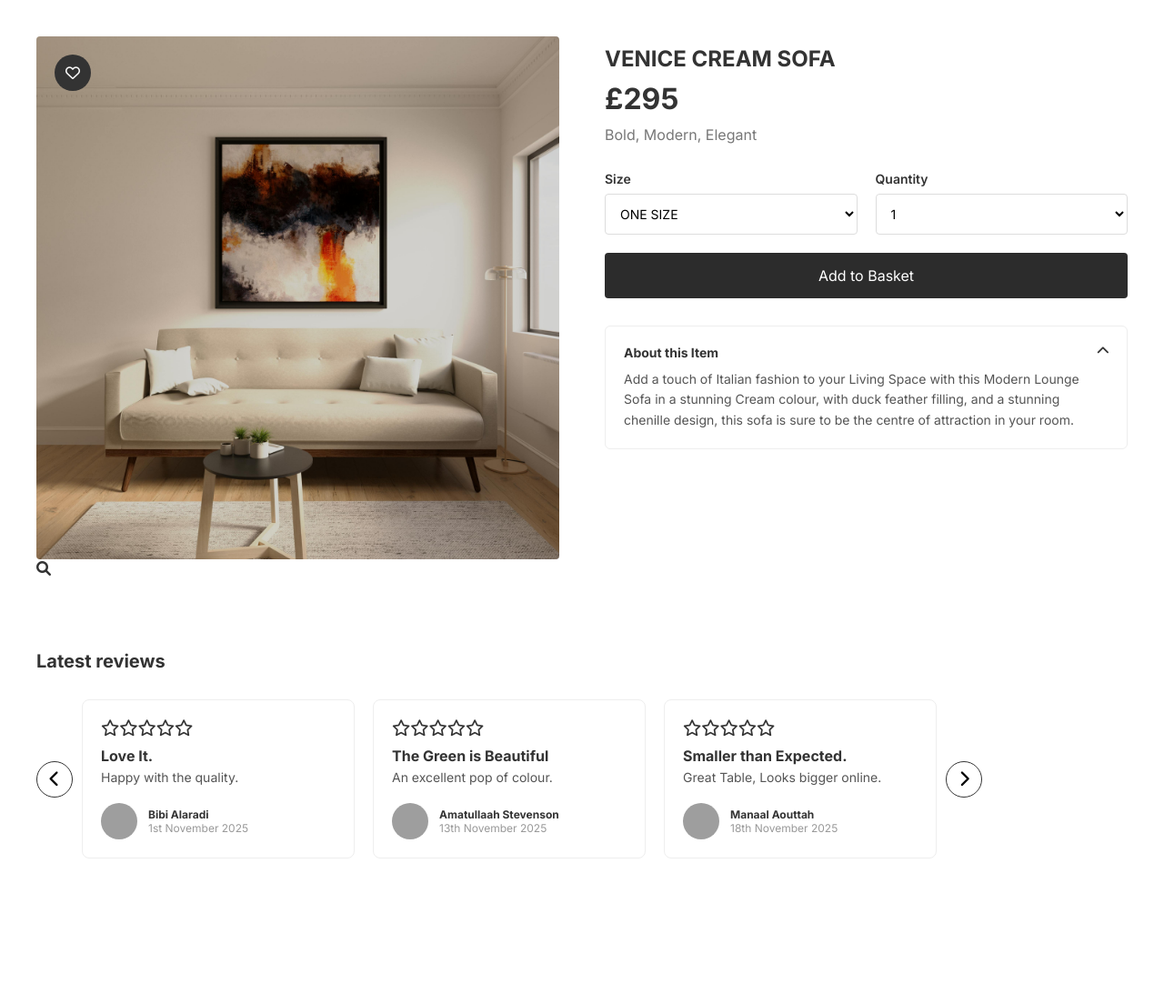
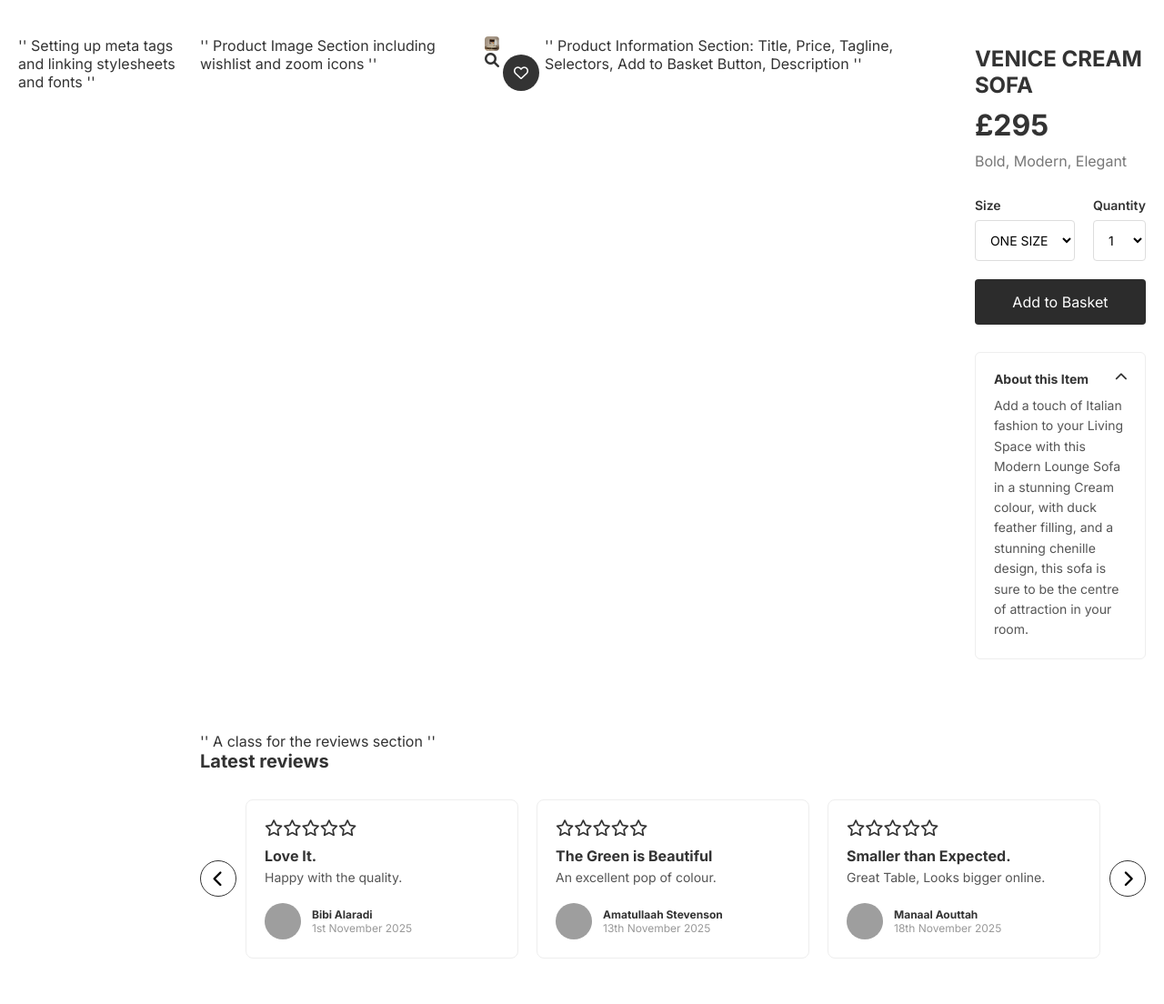
Before and after one commit to Dimitri-kc/TEAM-13-, a PHP site: page /sofa.html in a window 1280 px wide. Shown: the whole page at 91% size. Before the commit the page ends 944 px from the top, so only its background shows below. Run offline with PHP 8.4, Linux system fonts and the light colour scheme; grey boxes are pictures that could not be loaded.

Commit message:
Refined work and added comments

```diff
--- a/ProductExamplePage/sofa.html
+++ b/ProductExamplePage/sofa.html
@@ -1,6 +1,7 @@
 <!DOCTYPE html>
 <html lang="en">
 <head>
+    '' Setting up meta tags and linking stylesheets and fonts ''
     <meta charset="UTF-8">
     <meta name="viewport" content="width=device-width, initial-scale=1.0">
     <title>NY Coffee Table - Product Page</title>
@@ -14,6 +15,7 @@
 
         <section class="product-wrapper">
 
+            '' Product Image Section including wishlist and zoom icons ''
             <div class="product-image">
                 <div class="wishlist-icon">
                     <i class="fa-regular fa-heart"></i>
@@ -23,6 +25,7 @@
                 </div>
             </div>
 
+            '' Product Information Section: Title, Price, Tagline, Selectors, Add to Basket Button, Description ''
             <div class="product-info">
                 <h1>Venice Cream Sofa</h1>
                 <div class="price">£295</div>
@@ -57,6 +60,7 @@
             </div>
         </section>
 
+        '' A class for the reviews section ''
         <section class="reviews-section">
             <h2>Latest reviews</h2>
 
```
Also changed, not shown: ProductExamplePage/CSS/sofa_style.css (+5 -4 lines).
